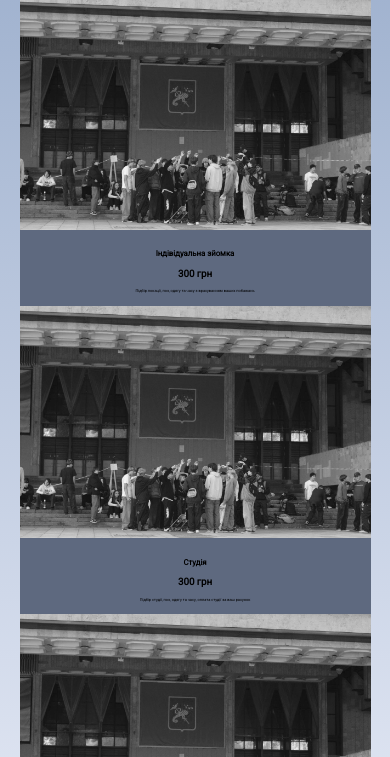
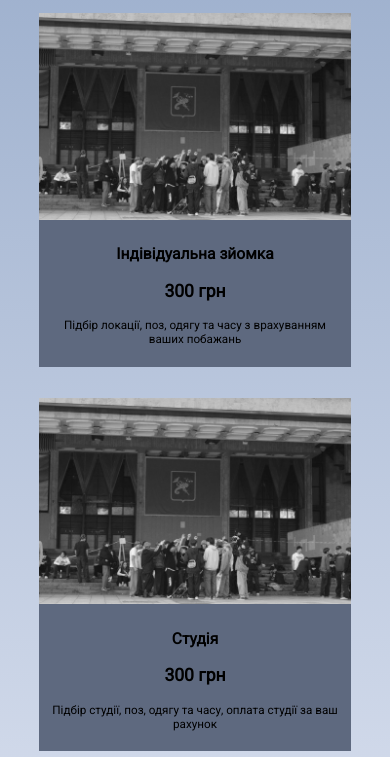
Before and after one commit to farkon00/velmiss-portfolio, a plain HTML site: page uk/prices.html in a window 390 px wide. Shown: the part 87-844 px from the top of the page. Drawn offline with nearby package versions, Linux system fonts and the light colour scheme.

Commit message:
Made UI more responsive

```diff
--- a/static/styles.css
+++ b/static/styles.css
@@ -71,7 +71,7 @@ header {
 }
 
 #menu-nav > hr {
-    border: 1px var(--color-light) solid;
+    border: 2px var(--color-light) solid;
     margin: 5px 0;
 }
 
@@ -216,7 +216,7 @@ header {
 .about-me-text {
     margin: 0;
     margin-bottom: 1vh;
-    font-size: 35px;
+    font-size: 14px;
 }
 
 @media only screen and (min-aspect-ratio: 1/1) {
@@ -229,6 +229,9 @@ header {
 }
 
 #prices-container {
+    /* padding: 4vw; */
+    padding-bottom: 0;
+    height: 110%;
     display: flex;
     justify-content: space-between;
     align-items: center;
@@ -236,10 +239,11 @@ header {
 }
 
 .price-option {
-    width: 90vw;
+    width: 80vw;
     display: inline-block;
     background-color: var(--color-dark);
     text-align: center;
+    margin: 4vw;
 }
 
 .price-option-info {
@@ -251,16 +255,26 @@ header {
     aspect-ratio: 1280/848;
 }
 
+.price-option-info > h2 {
+    white-space: nowrap;
+    font-size: 4vw;
+}
+.price-option-info > h3 {
+    white-space: nowrap;
+    font-size: 4.5vw;
+}
+.price-option-info > p {
+    font-size: 3vw;
+}
+
 @media only screen and (min-aspect-ratio: 1/1) {
     #prices-container {
         flex-direction: row;
-        padding: 4vw;
+        height: auto;
     }
     .price-option {
         width: 27.4vw;
     }
-}
-
     .price-option-info > h2 {
         font-size: 2vw;
     }
@@ -270,3 +284,4 @@ header {
     .price-option-info > p {
         font-size: 1vw;
     }
+}
```
Lines whose indentation alone changed are shown as unchanged.
